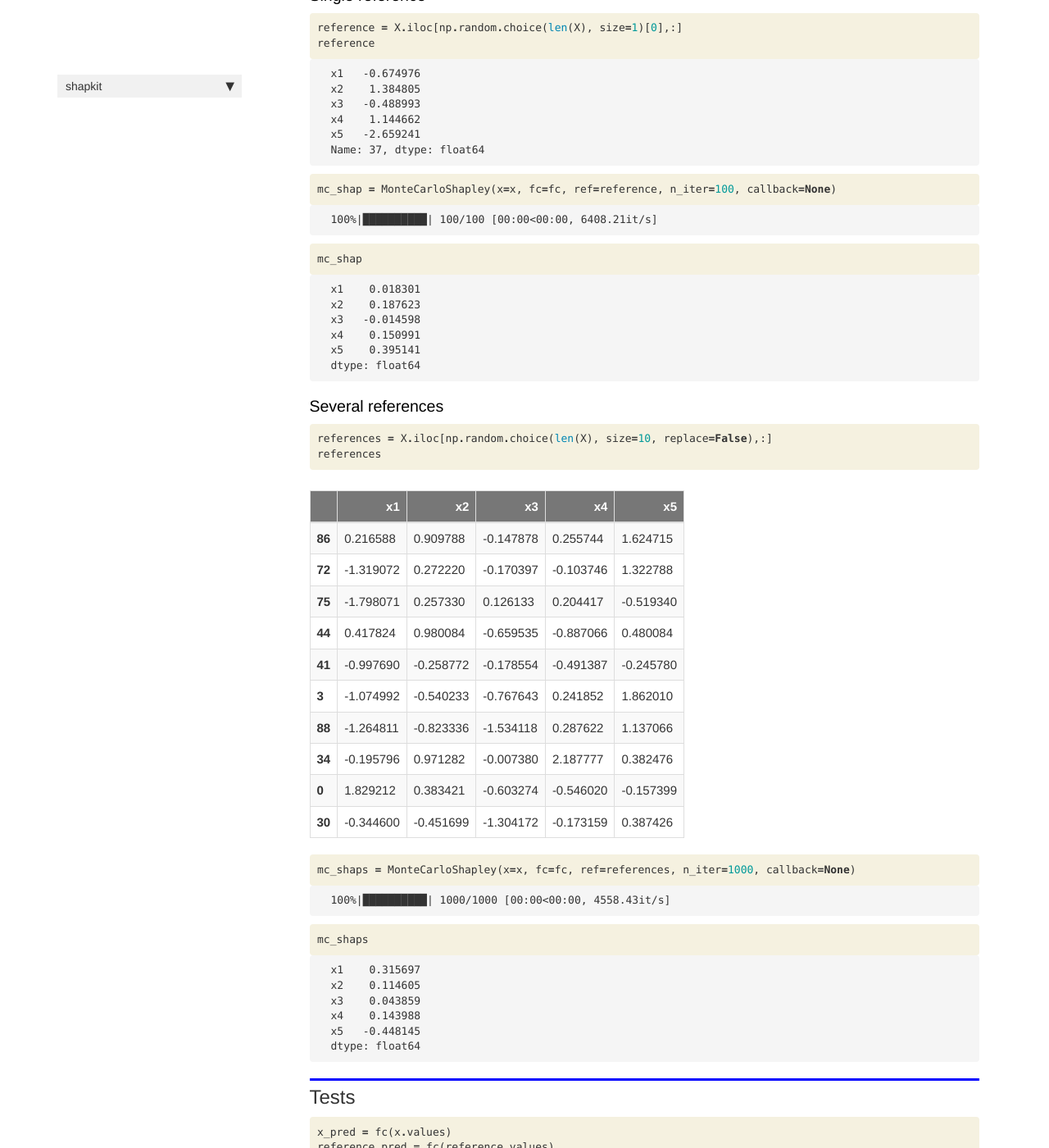
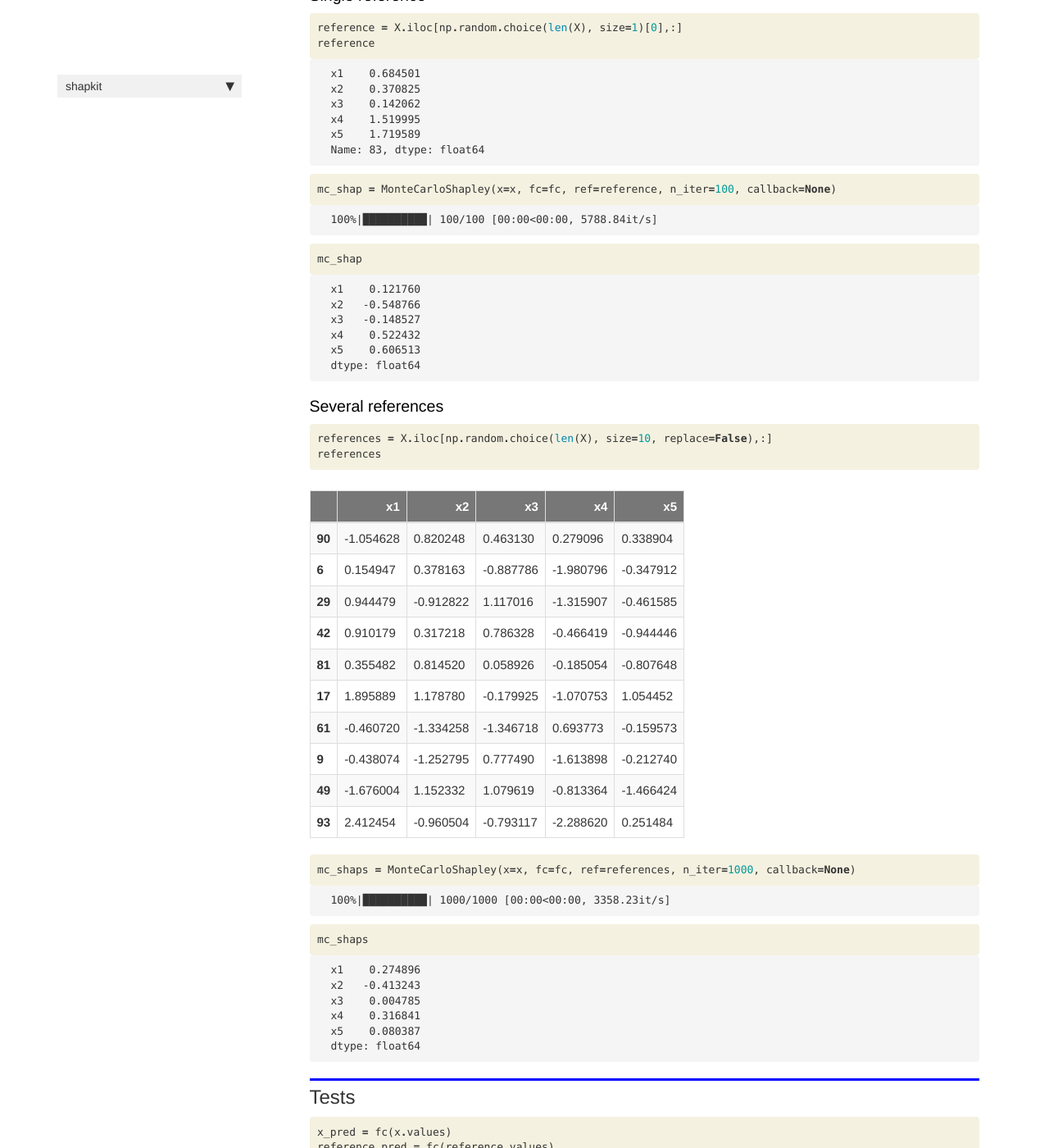
Before and after one commit to ThalesGroup/shapkit, a Jekyll site: the page built from docs/monte_carlo_shapley.html, in a window 1280 px wide and 1400 px high, scrolled down 3394 px. Shown: the whole window at 82% size. Built offline with Jekyll 4.4.1, drawn with Linux system fonts in a browser that asks for light colours; nearby versions of some CDN libraries; comment, search, counter and statistics services are not loaded; some of the changed text lies outside the part shown.

```diff
--- a/docs/monte_carlo_shapley.html
+++ b/docs/monte_carlo_shapley.html
@@ -304,12 +304,12 @@ Name: 33, dtype: float64</pre>
 
 
 <div class="output_text output_subarea output_execute_result">
-<pre>x1   -0.674976
-x2    1.384805
-x3   -0.488993
-x4    1.144662
-x5   -2.659241
-Name: 37, dtype: float64</pre>
+<pre>x1    0.684501
+x2    0.370825
+x3    0.142062
+x4    1.519995
+x5    1.719589
+Name: 83, dtype: float64</pre>
 </div>
 
 </div>
@@ -340,7 +340,7 @@ Name: 37, dtype: float64</pre>
 <div class="output_area">
 
 <div class="output_subarea output_stream output_stderr output_text">
-<pre>100%|██████████| 100/100 [00:00&lt;00:00, 6408.21it/s]
+<pre>100%|██████████| 100/100 [00:00&lt;00:00, 5788.84it/s]
 </pre>
 </div>
 </div>
@@ -373,11 +373,11 @@ Name: 37, dtype: float64</pre>
 
 
 <div class="output_text output_subarea output_execute_result">
-<pre>x1    0.018301
-x2    0.187623
-x3   -0.014598
-x4    0.150991
-x5    0.395141
+<pre>x1    0.121760
+x2   -0.548766
+x3   -0.148527
+x4    0.522432
+x5    0.606513
 dtype: float64</pre>
 </div>
 
@@ -444,84 +444,84 @@ dtype: float64</pre>
   </thead>
   <tbody>
     <tr>
-      <th>86</th>
-      <td>0.216588</td>
-      <td>0.909788</td>
-      <td>-0.147878</td>
-      <td>0.255744</td>
-      <td>1.624715</td>
+      <th>90</th>
+      <td>-1.054628</td>
+      <td>0.820248</td>
+      <td>0.463130</td>
+      <td>0.279096</td>
+      <td>0.338904</td>
     </tr>
     <tr>
-      <th>72</th>
-      <td>-1.319072</td>
-      <td>0.272220</td>
-      <td>-0.170397</td>
-      <td>-0.103746</td>
-      <td>1.322788</td>
+      <th>6</th>
+      <td>0.154947</td>
+      <td>0.378163</td>
+      <td>-0.887786</td>
+      <td>-1.980796</td>
+      <td>-0.347912</td>
     </tr>
     <tr>
-      <th>75</th>
-      <td>-1.798071</td>
-      <td>0.257330</td>
-      <td>0.126133</td>
-      <td>0.204417</td>
-      <td>-0.519340</td>
+      <th>29</th>
+      <td>0.944479</td>
+      <td>-0.912822</td>
+      <td>1.117016</td>
+      <td>-1.315907</td>
+      <td>-0.461585</td>
     </tr>
     <tr>
-      <th>44</th>
-      <td>0.417824</td>
-      <td>0.980084</td>
-      <td>-0.659535</td>
-      <td>-0.887066</td>
-      <td>0.480084</td>
+      <th>42</th>
+      <td>0.910179</td>
+      <td>0.317218</td>
+      <td>0.786328</td>
+      <td>-0.466419</td>
+      <td>-0.944446</td>
     </tr>
     <tr>
-      <th>41</th>
-      <td>-0.997690</td>
-      <td>-0.258772</td>
-      <td>-0.178554</td>
-      <td>-0.491387</td>
-      <td>-0.245780</td>
+      <th>81</th>
+      <td>0.355482</td>
+      <td>0.814520</td>
+      <td>0.058926</td>
+      <td>-0.185054</td>
+      <td>-0.807648</td>
     </tr>
     <tr>
-      <th>3</th>
-      <td>-1.074992</td>
-      <td>-0.540233</td>
-      <td>-0.767643</td>
-      <td>0.241852</td>
-      <td>1.862010</td>
+      <th>17</th>
+      <td>1.895889</td>
+      <td>1.178780</td>
+      <td>-0.179925</td>
+      <td>-1.070753</td>
+      <td>1.054452</td>
     </tr>
     <tr>
-      <th>88</th>
-      <td>-1.264811</td>
-      <td>-0.823336</td>
-      <td>-1.534118</td>
-      <td>0.287622</td>
-      <td>1.137066</td>
+      <th>61</th>
+      <td>-0.460720</td>
+      <td>-1.334258</td>
+      <td>-1.346718</td>
+      <td>0.693773</td>
+      <td>-0.159573</td>
     </tr>
     <tr>
-      <th>34</th>
-      <td>-0.195796</td>
-      <td>0.971282</td>
-      <td>-0.007380</td>
-      <td>2.187777</td>
-      <td>0.382476</td>
+      <th>9</th>
+      <td>-0.438074</td>
+      <td>-1.252795</td>
+      <td>0.777490</td>
+      <td>-1.613898</td>
+      <td>-0.212740</td>
     </tr>
     <tr>
-      <th>0</th>
-      <td>1.829212</td>
-      <td>0.383421</td>
-      <td>-0.603274</td>
-      <td>-0.546020</td>
-      <td>-0.157399</td>
+      <th>49</th>
+      <td>-1.676004</td>
+      <td>1.152332</td>
+      <td>1.079619</td>
+      <td>-0.813364</td>
+      <td>-1.466424</td>
     </tr>
     <tr>
-      <th>30</th>
-      <td>-0.344600</td>
-      <td>-0.451699</td>
-      <td>-1.304172</td>
-      <td>-0.173159</td>
-      <td>0.387426</td>
+      <th>93</th>
+      <td>2.412454</td>
+      <td>-0.960504</td>
+      <td>-0.793117</td>
+      <td>-2.288620</td>
+      <td>0.251484</td>
     </tr>
   </tbody>
 </table>
@@ -556,7 +556,7 @@ dtype: float64</pre>
 <div class="output_area">
 
 <div class="output_subarea output_stream output_stderr output_text">
-<pre>100%|██████████| 1000/1000 [00:00&lt;00:00, 4558.43it/s]
+<pre>100%|██████████| 1000/1000 [00:00&lt;00:00, 3358.23it/s]
 </pre>
 </div>
 </div>
@@ -589,11 +589,11 @@ dtype: float64</pre>
 
 
 <div class="output_text output_subarea output_execute_result">
-<pre>x1    0.315697
-x2    0.114605
-x3    0.043859
-x4    0.143988
-x5   -0.448145
+<pre>x1    0.274896
+x2   -0.413243
+x3    0.004785
+x4    0.316841
+x5    0.080387
 dtype: float64</pre>
 </div>
 
```
Also changed, not shown: other parts of docs/monte_carlo_shapley.html (+8 -8 lines), docs/plots.html (+1 -1 lines), docs/sgd_shapley.html (+78 -1 lines), docs/shapley_values.html (+84 -84 lines), 4 other files.
